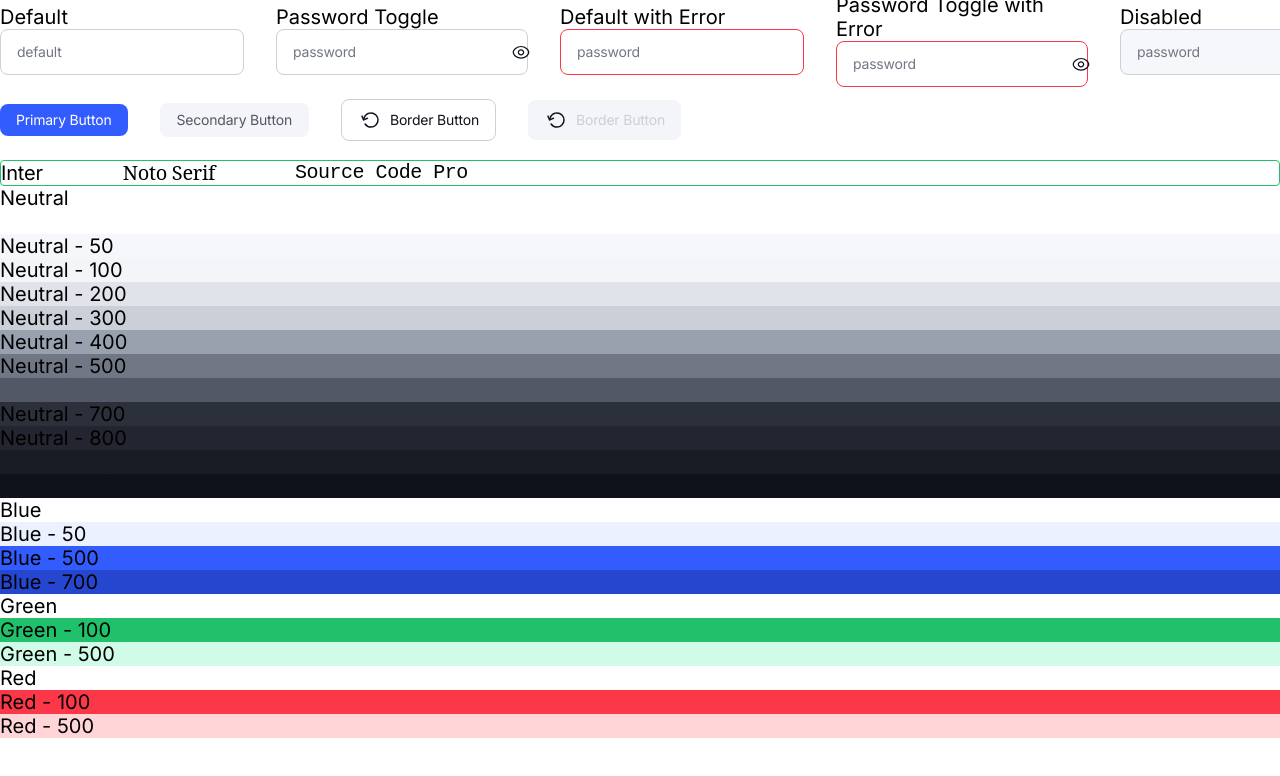
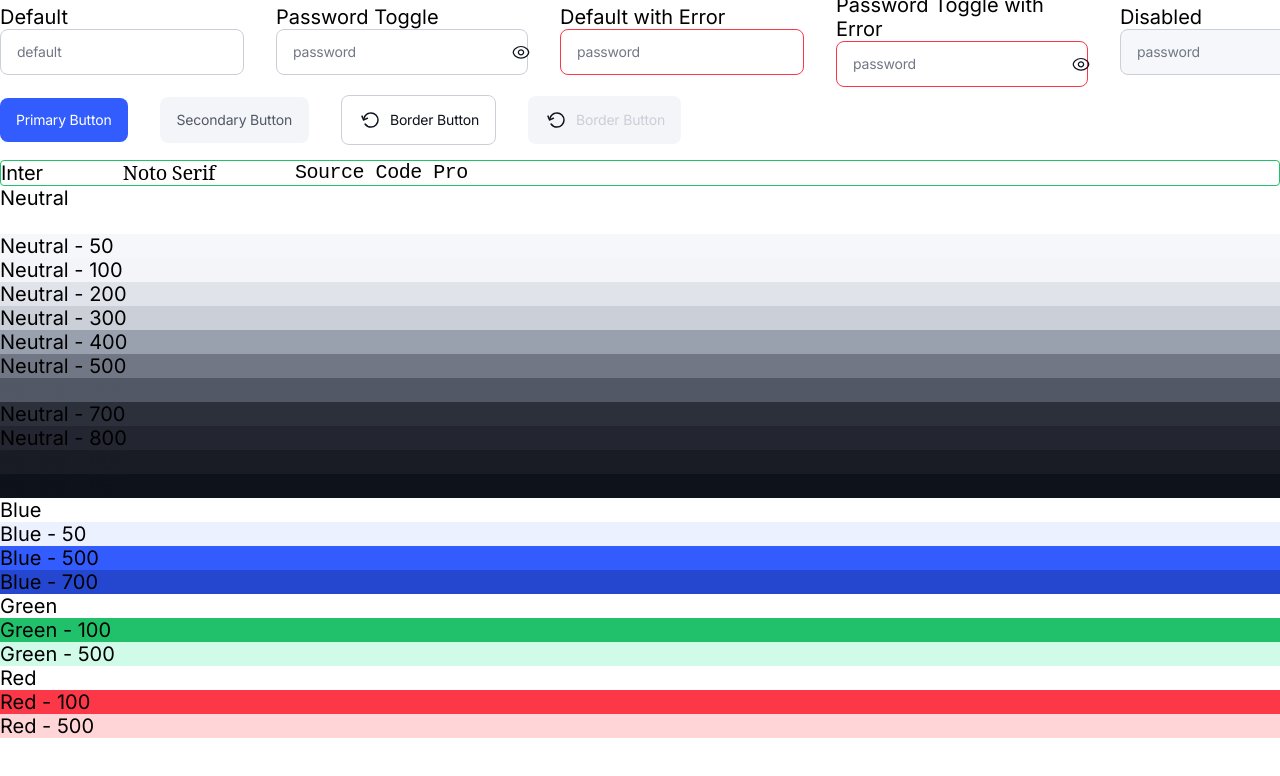
Before and after one commit to GorkemEldeniz/note-taking-web-app, a Next.js app: page / in a window 1280 px wide. Shown: the top 776 px of the page. Built offline with nearby package versions, Linux system fonts and the light colour scheme.

Commit message:
fix: line height adjusted

```diff
--- a/src/components/ui/button.tsx
+++ b/src/components/ui/button.tsx
@@ -5,7 +5,7 @@ import * as React from "react";
 import { cn } from "@/lib/utils/cn";
 
 const buttonVariants = cva(
-  "inline-flex gap-100 items-center px-200 py-100 rounded-8 text-base leading-tight tracking-tight disabled:text-neutral-300 disabled:bg-neutral-100 focus-visible:outline-none focus-visible:ring-2 focus-visible:ring-neutral-500 focus-visible:ring-offset-2",
+  "inline-flex gap-100 items-center px-200 py-150 rounded-8 text-base leading-[20px] tracking-tight disabled:text-neutral-300 disabled:bg-neutral-100 focus-visible:outline-none focus-visible:ring-2 focus-visible:ring-neutral-500 focus-visible:ring-offset-2",
   {
     variants: {
       variant: {
```
